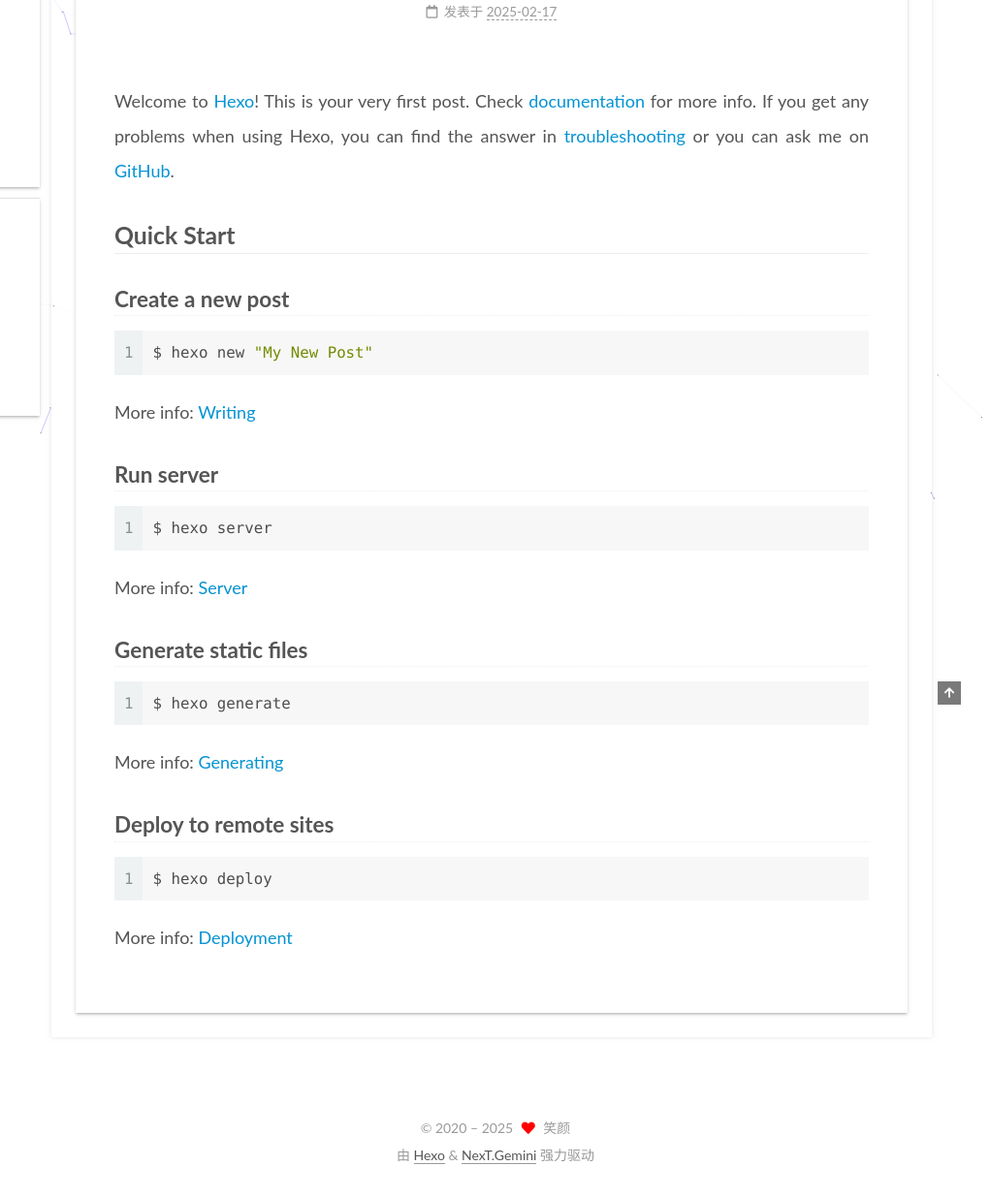
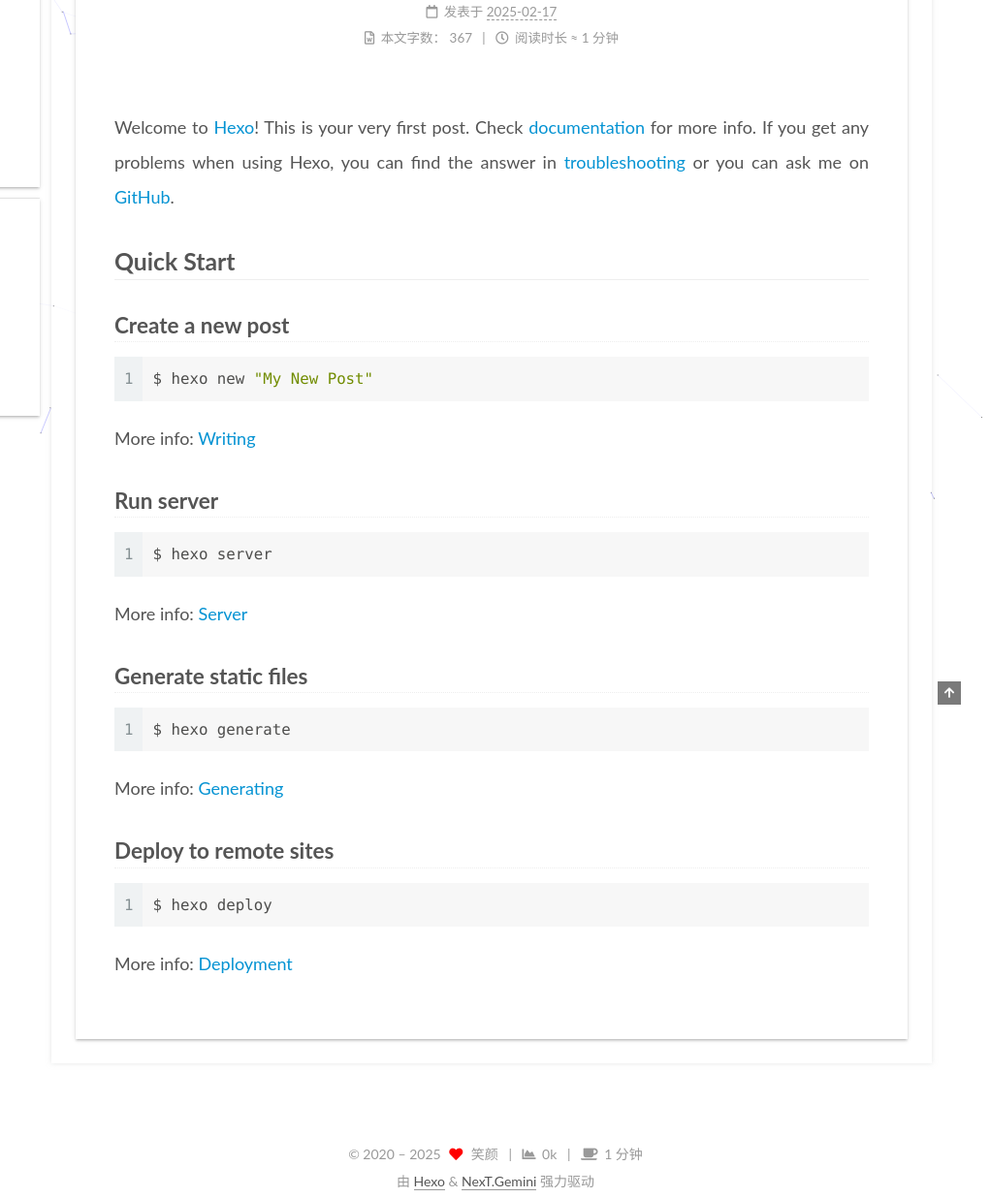
Before and after one commit to ghLetu/ghLetu.github.io, a plain HTML site: page 2025/02/17/hello-world/index.html in a window 1280 px wide. Shown: the part 173-1409 px from the top of the page at 97% size, 259-1280 px from the left. Drawn offline with Linux system fonts and the light colour scheme; a script that the page names is missing.

Commit message:
Site updated: 2025-02-18 21:41:44

```diff
--- a/2025/02/17/hello-world/index.html
+++ b/2025/02/17/hello-world/index.html
@@ -203,7 +203,21 @@
               <time title="创建时间：2025-02-17 17:47:05" itemprop="dateCreated datePublished" datetime="2025-02-17T17:47:05+08:00">2025-02-17</time>
             </span>
 
-
+          <br>
+            <span class="post-meta-item" title="本文字数">
+              <span class="post-meta-item-icon">
+                <i class="far fa-file-word"></i>
+              </span>
+                <span class="post-meta-item-text">本文字数：</span>
+              <span>367</span>
+            </span>
+            <span class="post-meta-item" title="阅读时长">
+              <span class="post-meta-item-icon">
+                <i class="far fa-clock"></i>
+              </span>
+                <span class="post-meta-item-text">阅读时长 &asymp;</span>
+              <span>1 分钟</span>
+            </span>
 
         </div>
       </header>
@@ -365,6 +379,16 @@
     <i class="fa fa-heart"></i>
   </span>
   <span class="author" itemprop="copyrightHolder">笑颜</span>
+    <span class="post-meta-divider">|</span>
+    <span class="post-meta-item-icon">
+      <i class="fa fa-chart-area"></i>
+    </span>
+    <span title="站点总字数">0k</span>
+    <span class="post-meta-divider">|</span>
+    <span class="post-meta-item-icon">
+      <i class="fa fa-coffee"></i>
+    </span>
+    <span title="站点阅读时长">1 分钟</span>
 </div>
   <div class="powered-by">由 <a href="https://hexo.io/" class="theme-link" rel="noopener" target="_blank">Hexo</a> & <a href="https://theme-next.org/" class="theme-link" rel="noopener" target="_blank">NexT.Gemini</a> 强力驱动
   </div>
--- a/css/main.css
+++ b/css/main.css
@@ -1169,7 +1169,7 @@
 }
 .links-of-author a::before,
 .links-of-author span.exturl::before {
-  background: #32edff;
+  background: #080467;
   border-radius: 50%;
   content: ' ';
   display: inline-block;
```
Also changed, not shown: about/index.html (+10 -0 lines), archives/2025/02/index.html (+10 -0 lines), archives/2025/index.html (+10 -0 lines), archives/index.html (+10 -0 lines), categories/index.html (+10 -0 lines), index.html (+25 -1 lines), resources/index.html (+10 -0 lines), tags/index.html (+10 -0 lines).
